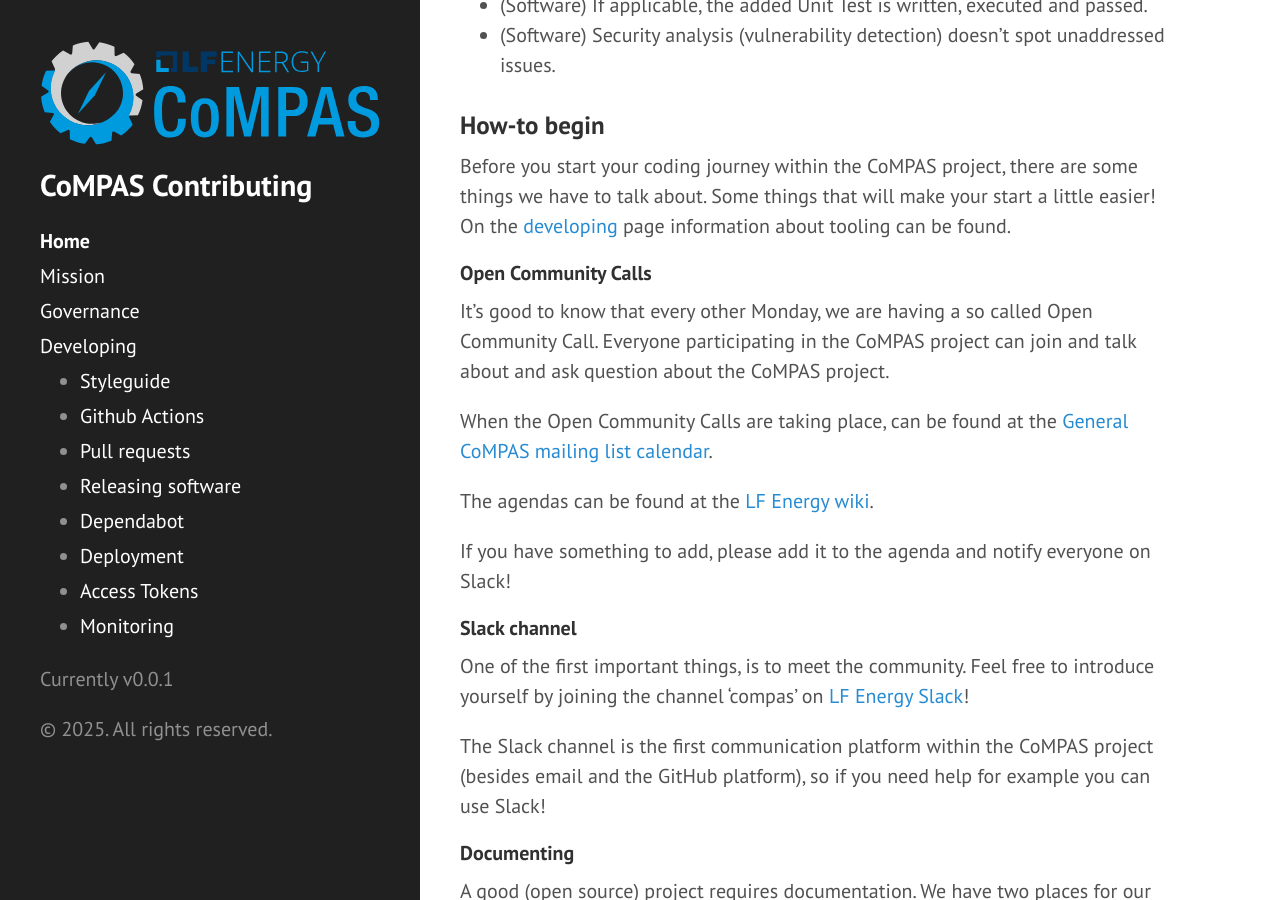
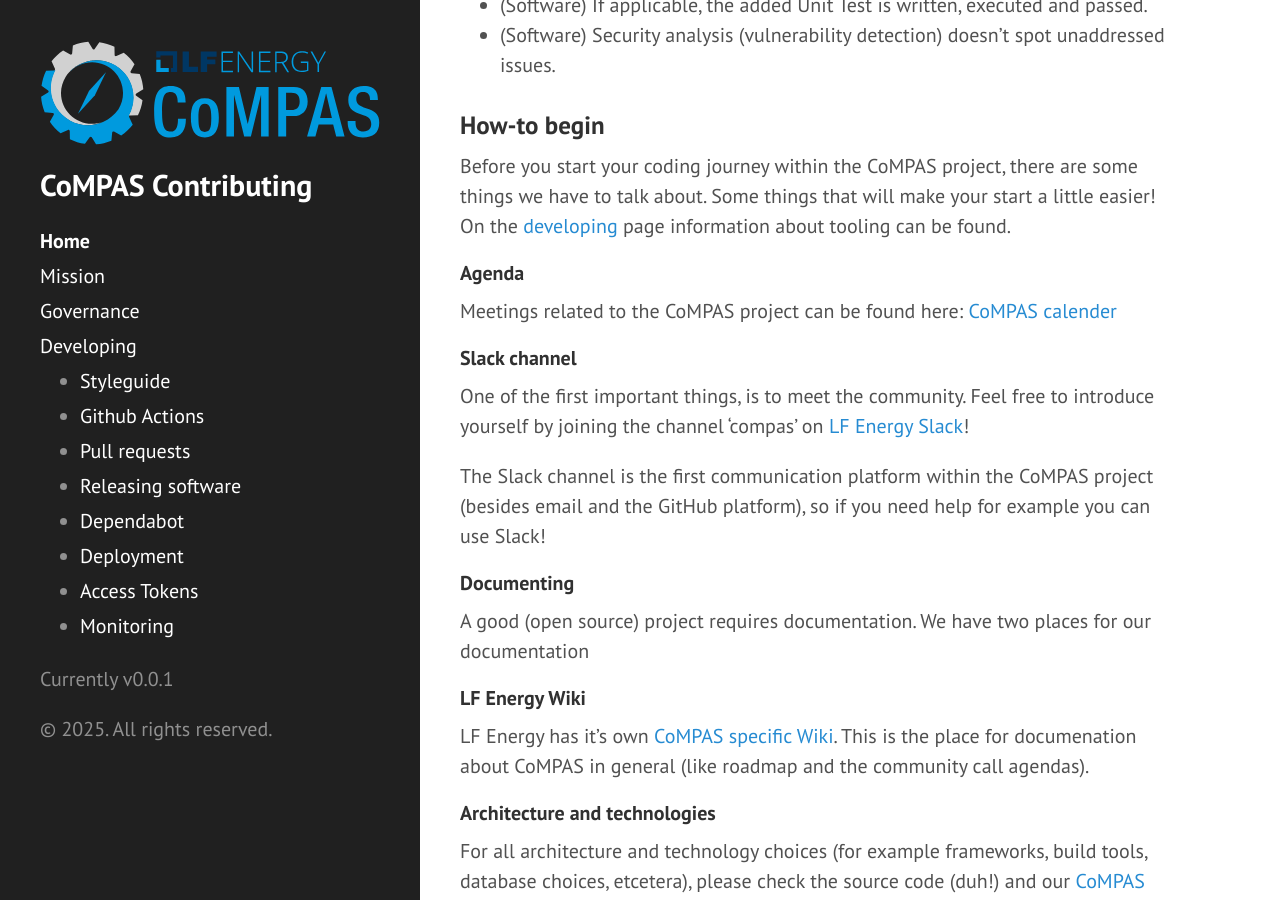
Before and after one commit to com-pas/contributing, a Jekyll site: the page built from docs/HOME.md, in a window 1280 px wide and 900 px high, scrolled down 4931 px. Built offline with Jekyll 4.4.1, drawn with Linux system fonts in a browser that asks for light colours; our own code applies the rules of GitHub Pages for plain Markdown files.

Commit message:
Update HOME.md
Updated the CoMPAS calander

Signed-off-by: Sander Jansen <Sander3003@users.noreply.github.com>

```diff
--- a/docs/HOME.md
+++ b/docs/HOME.md
@@ -142,16 +142,9 @@ Before you start your coding journey within the CoMPAS project, there are some t
 Some things that will make your start a little easier!
 On the [developing](DEVELOPING.md) page information about tooling can be found.
 
-#### Open Community Calls
+#### Agenda
 
-It's good to know that every other Monday, we are having a so called Open Community Call. Everyone participating in the CoMPAS project can join
-and talk about and ask question about the CoMPAS project.
-
-When the Open Community Calls are taking place, can be found at the [General CoMPAS mailing list calendar](https://lists.lfenergy.org/g/CoMPAS/calendar).
-
-The agendas can be found at the [LF Energy wiki](https://wiki.lfenergy.org/display/HOME/CoMPAS+Community+Calls).
-
-If you have something to add, please add it to the agenda and notify everyone on Slack!
+Meetings related to the CoMPAS project can be found here: [CoMPAS calender](https://zoom-lfx.platform.linuxfoundation.org/meetings/compas)
 
 #### Slack channel
 
```
